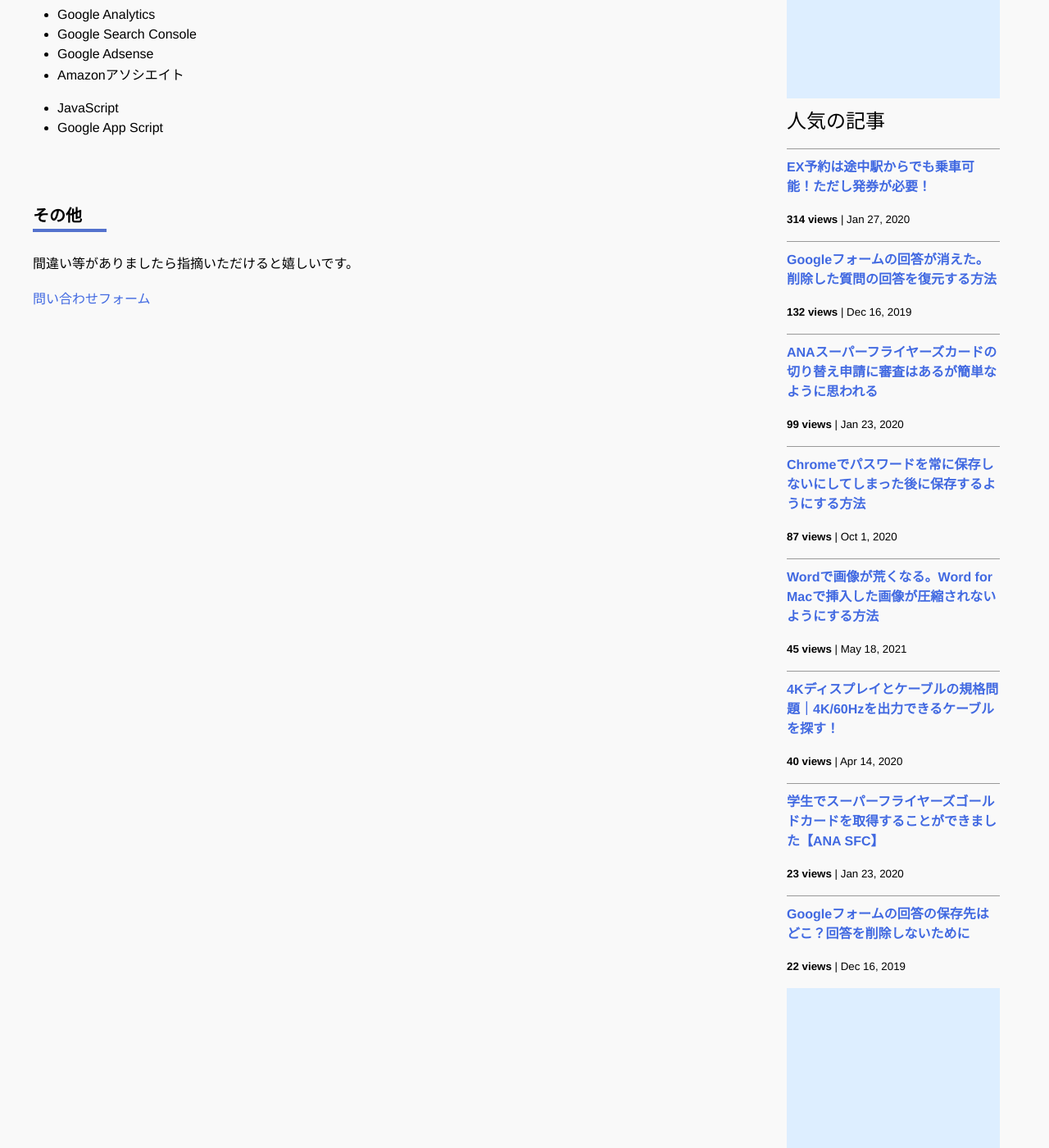
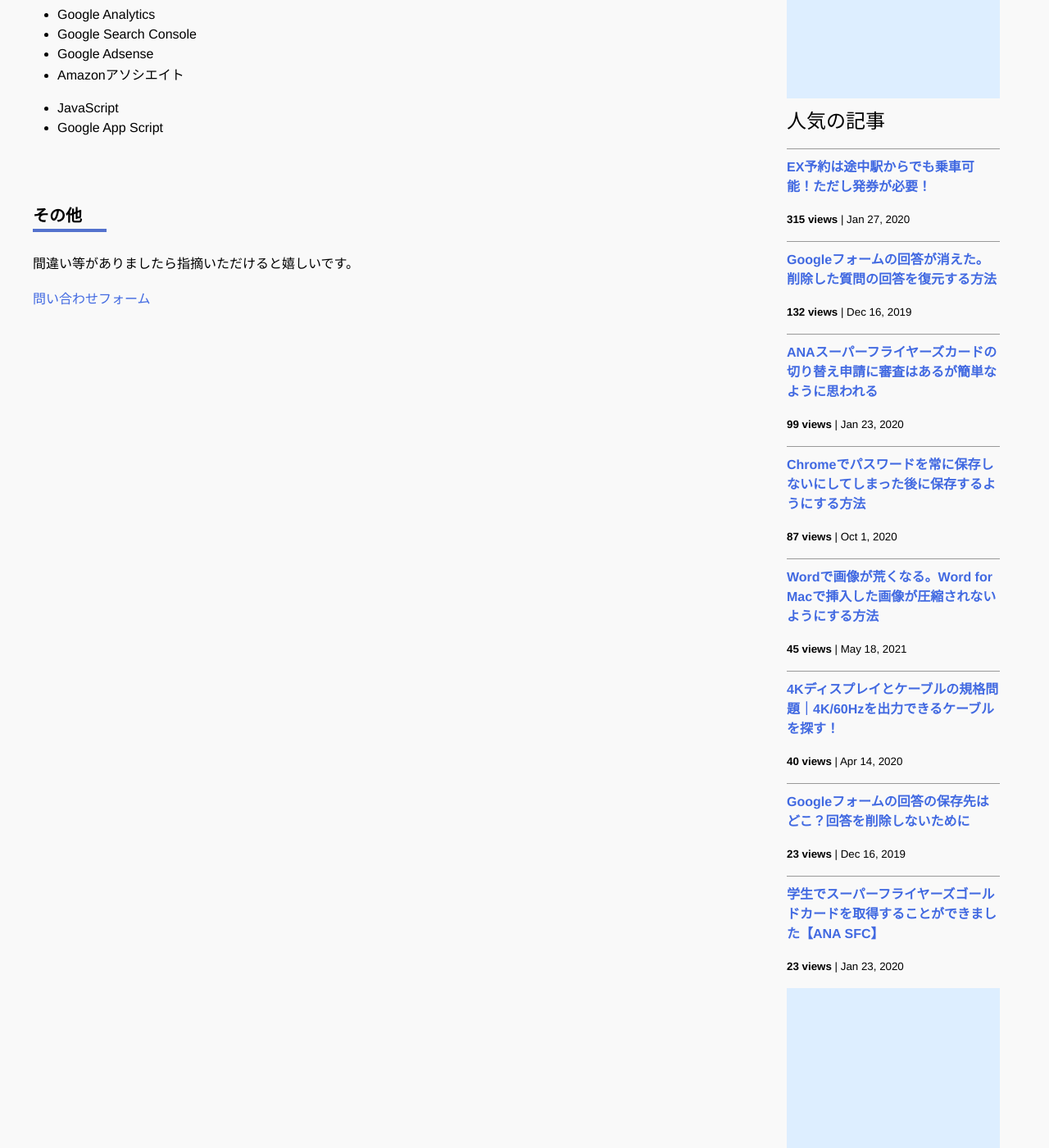
Before and after one commit to iwanaminami/shoyaiwaname, a Jekyll site: the page built from about.markdown, in a window 1280 px wide and 1400 px high, scrolled down 693 px. Shown: the whole window at 82% size. Built offline with Jekyll 4.4.1, drawn with Linux system fonts in a browser that asks for light colours; nearby versions of some CDN libraries; comment, search, counter and statistics services are not loaded.

Commit message:
chore(ga): update _data/popularposts.yml 20251009-1252

```diff
--- a/_data/popularposts.yml
+++ b/_data/popularposts.yml
@@ -1,5 +1,5 @@
 side:
-  - view: 314
+  - view: 315
     url: "/2020/01/27/ex-rideontheway.html"
   - view: 132
     url: "/2019/12/16/restore-googleform.html"
@@ -12,6 +12,6 @@
   - view: 40
     url: "/2020/04/14/4kcable.html"
   - view: 23
+    url: "/2019/12/16/googleform-answers.html"
+  - view: 23
     url: "/2020/01/23/sfcgold.html"
-  - view: 22
-    url: "/2019/12/16/googleform-answers.html"
```
